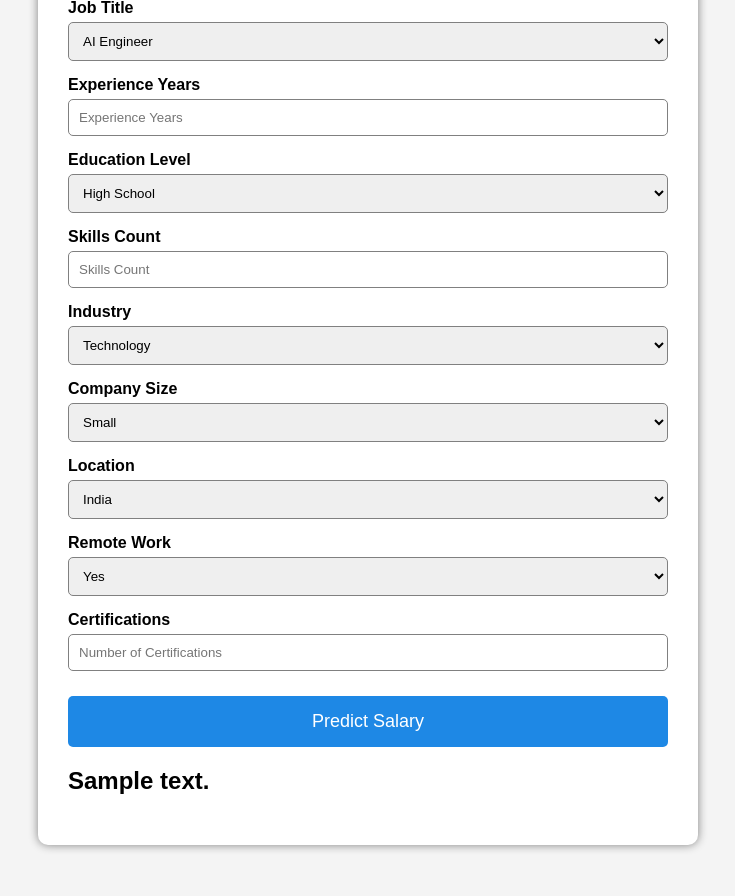
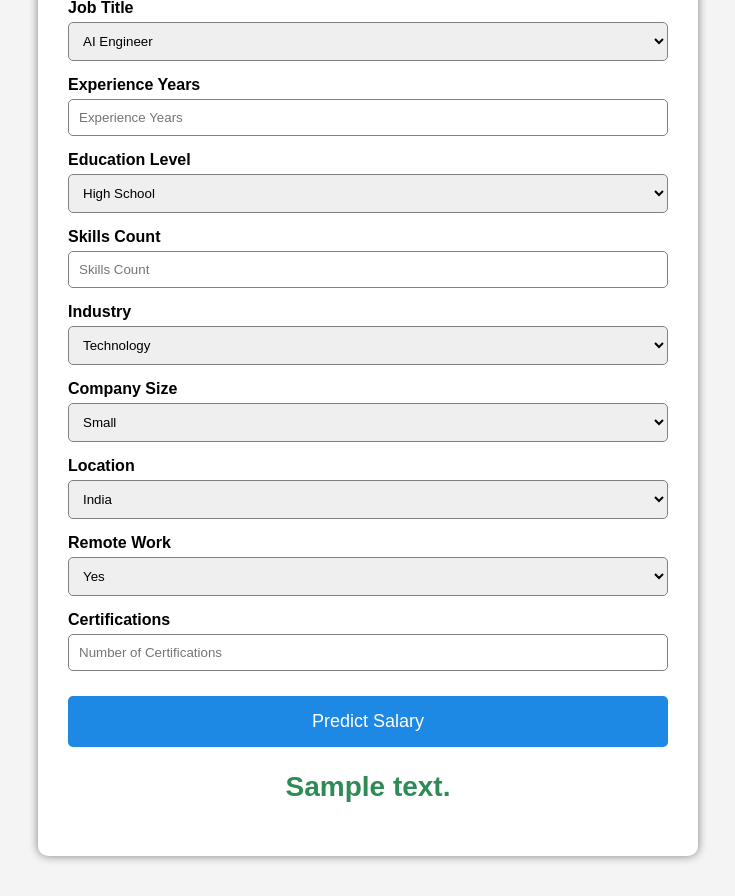
Before and after one commit to Vibhuv95/Employee-Salary-Prediction, a Flask app: template templates/index.html in a window 1280 px wide. Shown: the part 154-1050 px from the top of the page, without its empty margins (272-1007 px from the left). Before the commit the page ends 1005 px from the top, so only its background shows below. Run offline with Flask 3, Linux system fonts and the light colour scheme; the template is opened without the code that fills it: most values are stand-ins (such as "Sample title", 1, 10 or a date in 2020).

Commit message:
Updating CSS

```diff
--- a/static/style.css
+++ b/static/style.css
@@ -48,3 +48,14 @@ button {
 button:hover {
     background: #1565C0;
 }
+
+.result {
+    margin-top: 20px;
+    text-align: center;
+}
+
+.result h2 {
+    color: #2E8B57;
+    font-size: 28px;
+    font-weight: bold;
+}
```
